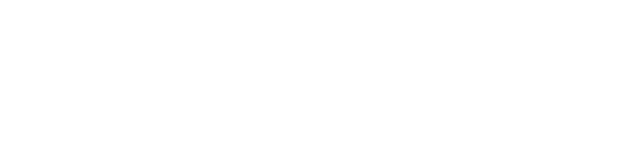
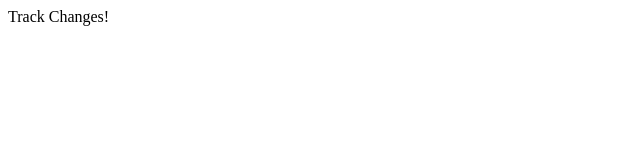
Before and after one commit to shubhkr271/site-one, a plain HTML site: page index.html in a window 1280 px wide. Shown: the whole page, without its empty margins (0-640 px from the left). Drawn offline with Linux system fonts and the light colour scheme.

Commit message:
Trach First Change

```diff
--- a/index.html
+++ b/index.html
@@ -6,6 +6,6 @@
     <title>Welcome!</title>
 </head>
 <body>
-
+    Track Changes!
 </body>
 </html>
```
